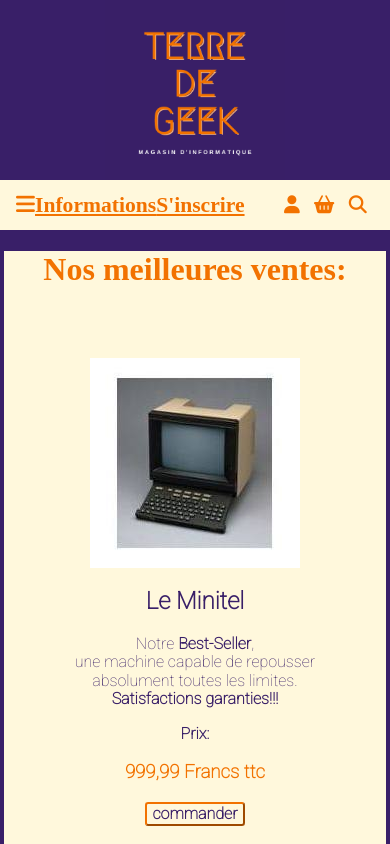
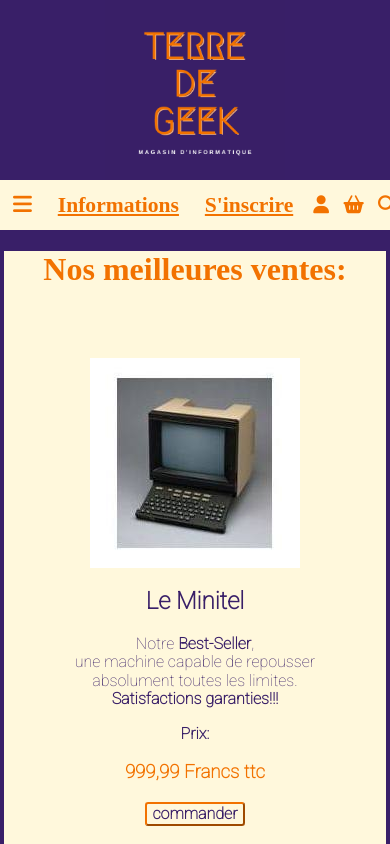
Before and after one commit to 22101986/Terre_De_Geek, a website built with Parcel: page index.html in a window 390 px wide. Shown: the top 844 px of the page. Built offline with nearby package versions, Linux system fonts and the light colour scheme; a web font is replaced by a local one.

Commit message:
version_tablette2

```diff
--- a/css/main.css
+++ b/css/main.css
@@ -117,9 +117,9 @@
 .choice {
   font-size: large;
   font-weight:900;
-
-}
+ }
 nav>div>a {
+  padding: 0.6em;
   font-size: larger;
   font-family: "ephesis";
   color: #F27200;
```
